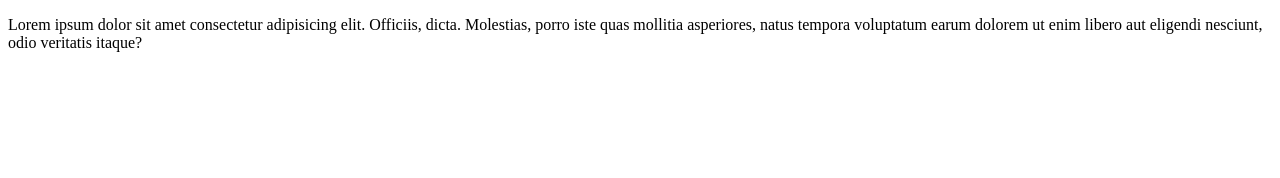
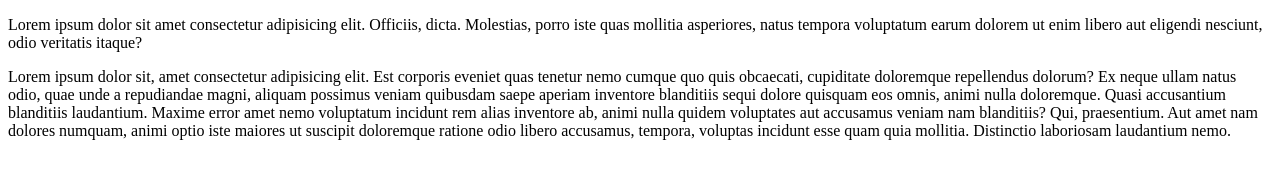
Before and after one commit to sraboni01/my-first-repo, a plain HTML site: page index.html in a window 1280 px wide. Drawn offline with Linux system fonts and the light colour scheme.

Commit message:
add paragraph

```diff
--- a/index.html
+++ b/index.html
@@ -8,5 +8,6 @@
 </head>
 <body>
     <p>Lorem ipsum dolor sit amet consectetur adipisicing elit. Officiis, dicta. Molestias, porro iste quas mollitia asperiores, natus tempora voluptatum earum dolorem ut enim libero aut eligendi nesciunt, odio veritatis itaque?</p>
+    <p>Lorem ipsum dolor sit, amet consectetur adipisicing elit. Est corporis eveniet quas tenetur nemo cumque quo quis obcaecati, cupiditate doloremque repellendus dolorum? Ex neque ullam natus odio, quae unde a repudiandae magni, aliquam possimus veniam quibusdam saepe aperiam inventore blanditiis sequi dolore quisquam eos omnis, animi nulla doloremque. Quasi accusantium blanditiis laudantium. Maxime error amet nemo voluptatum incidunt rem alias inventore ab, animi nulla quidem voluptates aut accusamus veniam nam blanditiis? Qui, praesentium. Aut amet nam dolores numquam, animi optio iste maiores ut suscipit doloremque ratione odio libero accusamus, tempora, voluptas incidunt esse quam quia mollitia. Distinctio laboriosam laudantium nemo.</p>
 </body>
 </html>
```
